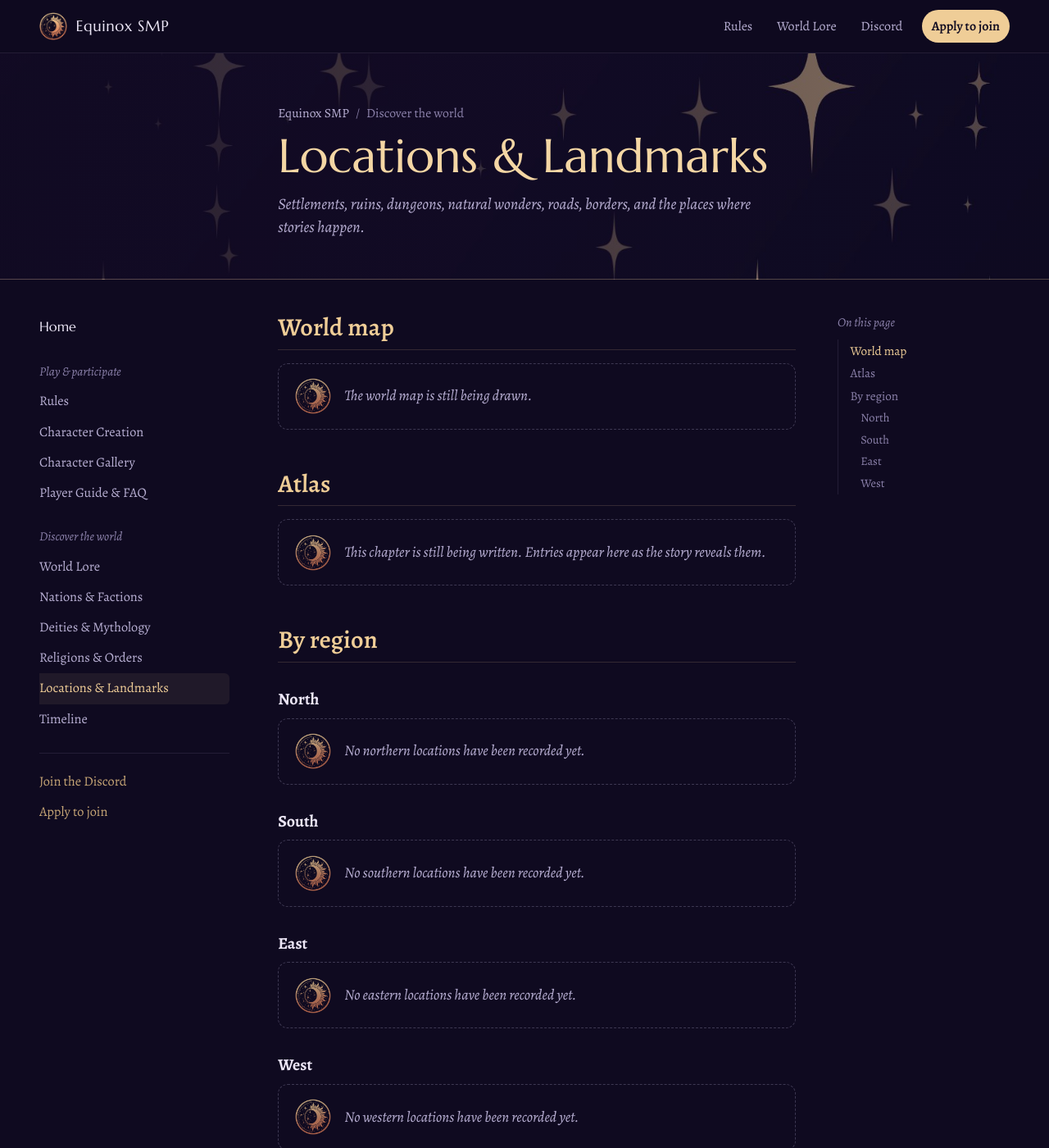
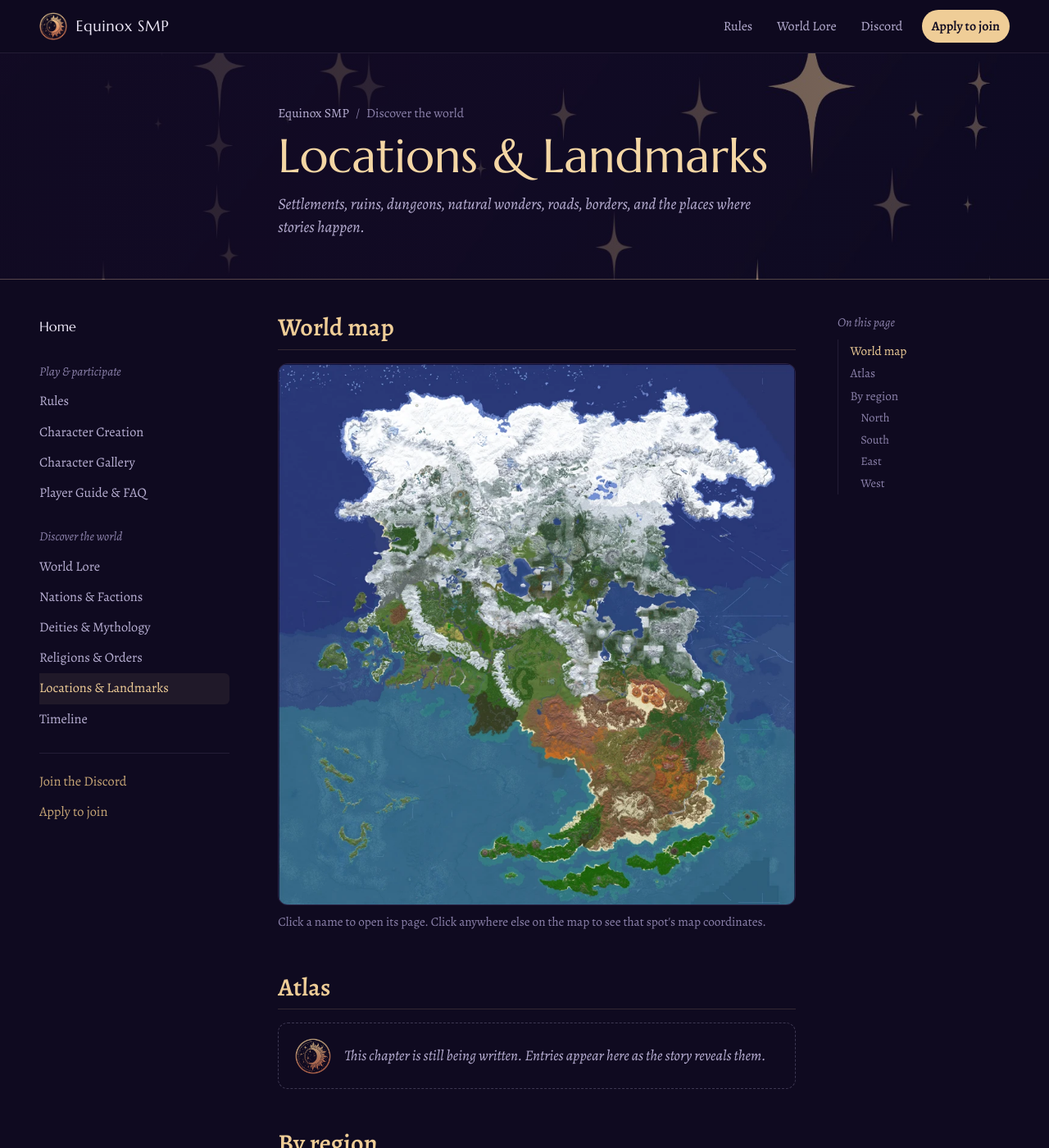
Before and after one commit to smpequinox/smpequinox.github.io, a Jekyll site: the page built from locations-and-landmarks.md, in a window 1280 px wide and 1400 px high. Shown: the whole window at 82% size. Built offline with Jekyll 4.4.1, drawn with Linux system fonts in a browser that asks for light colours.

Commit message:
Add the world map image
Co-Authored-By: Claude Opus 5.5 <noreply@anthropic.com>
Claude-Session: https://claude.ai/code/session_012pD2useRZpTrTfTm1Gthrx

```diff
--- a/locations-and-landmarks.md
+++ b/locations-and-landmarks.md
@@ -2,7 +2,7 @@
 title: "Locations & Landmarks"
 description: "Settlements, ruins, dungeons, natural wonders, roads, borders, and the places where stories happen."
 # The world map image. Upload it to assets/img/ with this exact name.
-map_image: "/assets/img/world-map.png"
+map_image: "/assets/img/world-map.webp"
 ---
 
 ## World map
```
Also changed, not shown: EDITING.md (+2 -2 lines), assets/img/world-map.webp (added).
